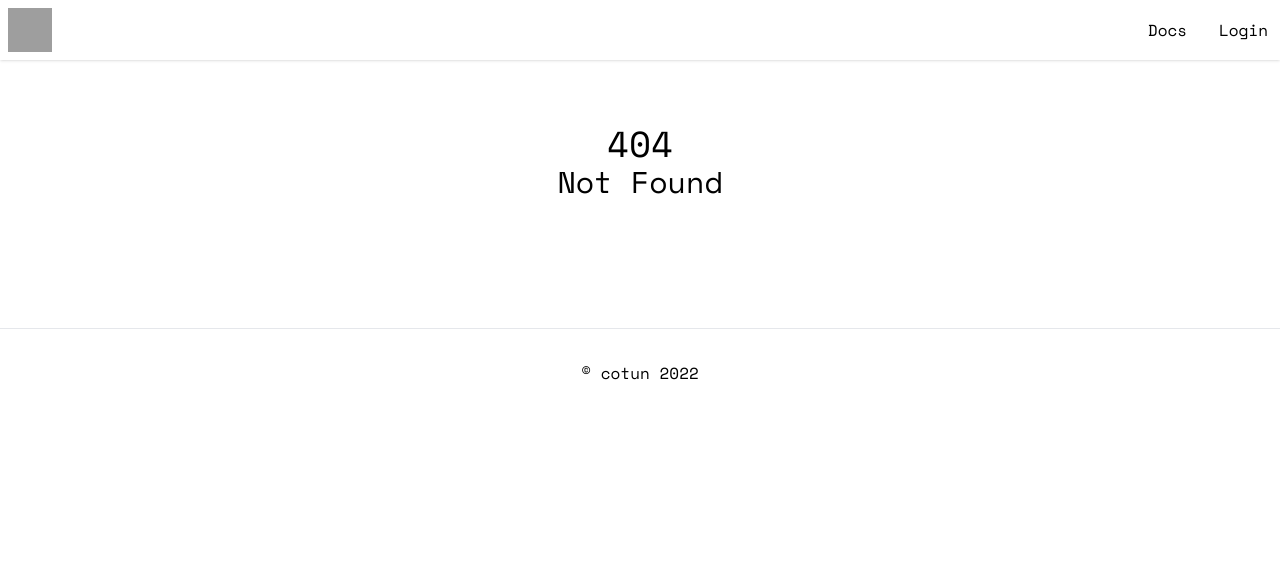
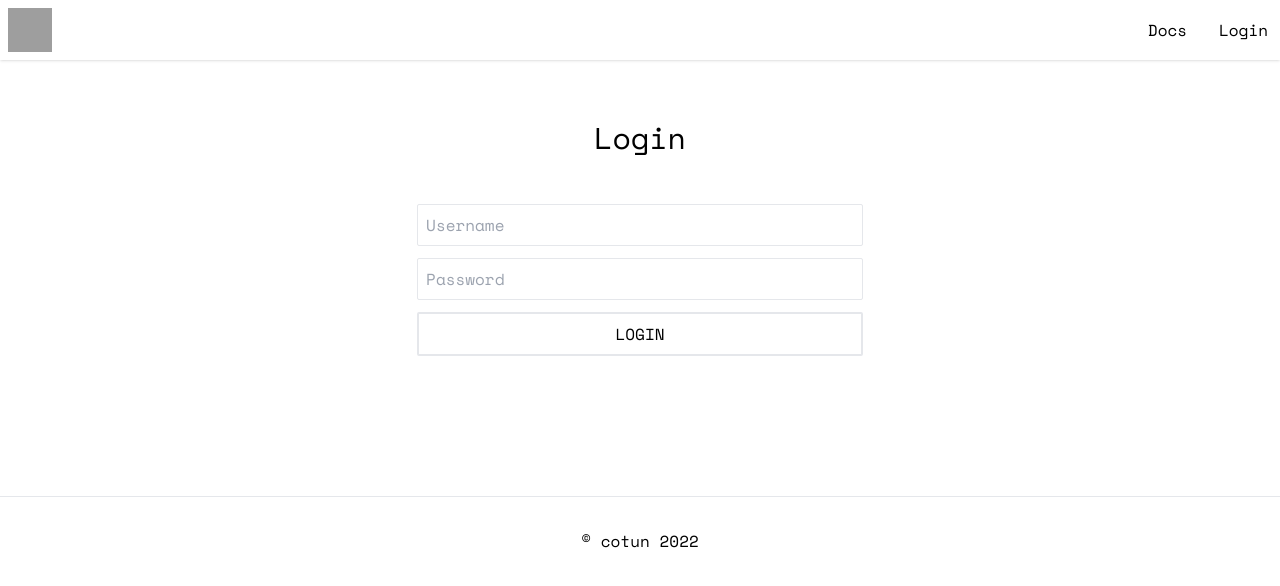
Before and after one commit to qxb3/cotun, a SvelteKit app in the folder packages/website/: page /login in a window 1280 px wide. Before the commit this address had no page. Shown: the top 586 px of the page. Built offline with nearby package versions, Linux system fonts and the light colour scheme; grey boxes are pictures that could not be loaded.

Commit message:
[website] feat: added login route

```diff
--- /dev/null
+++ b/packages/website/src/routes/login/+page.svelte
@@ -0,0 +1,20 @@
+<script>
+  function login() {
+    console.log('Login')
+  }
+</script>
+
+<div class="container p-3">
+  <h1 class="text-3xl text-center my-12">Login</h1>
+
+  <form on:submit|preventDefault={login} class="grid place-items-center w-full">
+    <div>
+      <div class="space-y-3">
+        <input class="w-full" type="text" placeholder="Username">
+        <input class="w-full" type="password" placeholder="Password">
+      </div>
+
+      <button class="button mt-3 w-full" type="submit">Login</button>
+    </div>
+  </form>
+</div>
```
